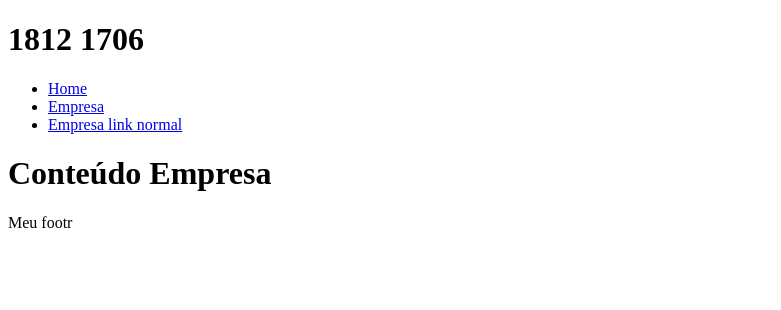
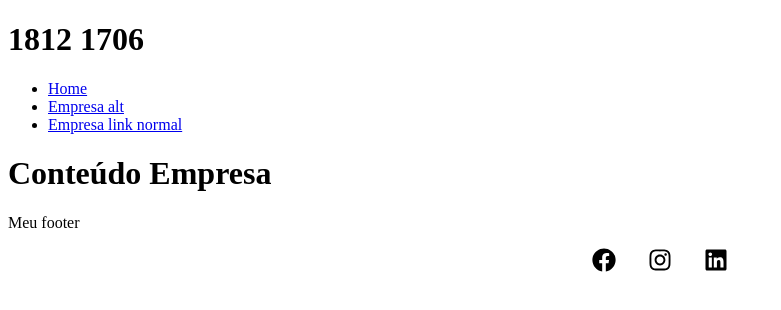
Before and after one commit to adilsonxdesouza/CursoReactBruno, a React app: page /empresa in a window 1280 px wide. Shown: the top 310 px of the page, without its empty margins (0-781 px from the left). Built offline with nearby package versions, Linux system fonts and the light colour scheme.

Commit message:
reacticons

```diff
--- a/package.json
+++ b/package.json
@@ -15,6 +15,7 @@
     "babel-loader": "^8.2.3",
     "react": "^17.0.2",
     "react-dom": "^17.0.2",
+    "react-icons": "^4.3.1",
     "react-router-dom": "^5.3.0",
     "styled-components": "^5.3.3",
     "webpack": "^5.65.0",
--- a/src/AppReactRouter.js
+++ b/src/AppReactRouter.js
@@ -8,7 +8,8 @@ import { BrowserRouter as Router, Switch, Route } from "react-router-dom";
 import PaginaHome from "./paginas/PaginaHome";
 import PaginaEmpresa from "./paginas/PaginaEmpresa";
 import NavBar from "./paginas/NavBar";
-import Footer from "./paginas/Footer";
+import { default as Footer } from "./paginas/FooterReactIcons"; // Forma de importar um export default com alias (presisa
+                                                                // da palavra reservada "default")
 
 
 export default function AppReactRouter() {
--- /dev/null
+++ b/src/componentes/estilos/footer.module.css
@@ -0,0 +1,14 @@
+.social_list {
+    display: flex; /* Deixa um do lado do outro*/
+    justify-content: center; /*Centraliza na  horizontal*/
+    align-items: center; /*Centraliza na vertical*/
+    list-style:none;
+}
+
+.social_list li{
+    margin:0 1em;
+}
+.social_list svg{  /* o svg que é o ícone pode ser tratado pelo css como se fosse uma fonte*/
+    font-size:1.5em;
+    cursor:pointer;
+}
--- a/src/paginas/Footer.js
+++ /dev/null
@@ -1,10 +0,0 @@
-import React from "react";
-
-
-export default  function Footer () {
-    return (
-        <footer>
-                <p> Meu footr</p>
-        </footer>
-        );
-}
--- /dev/null
+++ b/src/paginas/FooterReactIcons.js
@@ -0,0 +1,19 @@
+import React from "react";
+import { FaFacebook, FaInstagram, FaLinkedin } from "react-icons/fa";
+
+import styles from "../componentes/estilos/footer.module.css";
+
+
+export default  function FooterReactIcons () {
+    return (
+        <footer>
+            <p> Meu footer</p>
+            <ul className={styles.social_list}>
+                <li><FaFacebook /></li>
+                <li><FaInstagram /></li>
+                <li><FaLinkedin /></li>
+            </ul>
+
+        </footer>
+        );
+}
--- a/src/paginas/NavBar.js
+++ b/src/paginas/NavBar.js
@@ -8,10 +8,10 @@ export default  function NavBar () {
                 <Link to="/">Home</Link>  {/*com o <Link> o conteúdo da página é carregado sem refresh*/}
             </li>
             <li>
-                <Link to="/empresa">Empresa</Link>
+                <Link to="/empresa">Empresa alt</Link>
             </li>
             <li>
-                <a href="/empresa">Empresa link normal</a> {/*com o <a> a pagina é recarregada sem refresh*/}
+                <a href="/empresa">Empresa link normal</a> {/*com o <a> a pagina é recarregada  com refresh*/}
             </li>
         </ul>
         );
```
Also changed, not shown: 1 other file (tests, documents, lock files or other folders).
